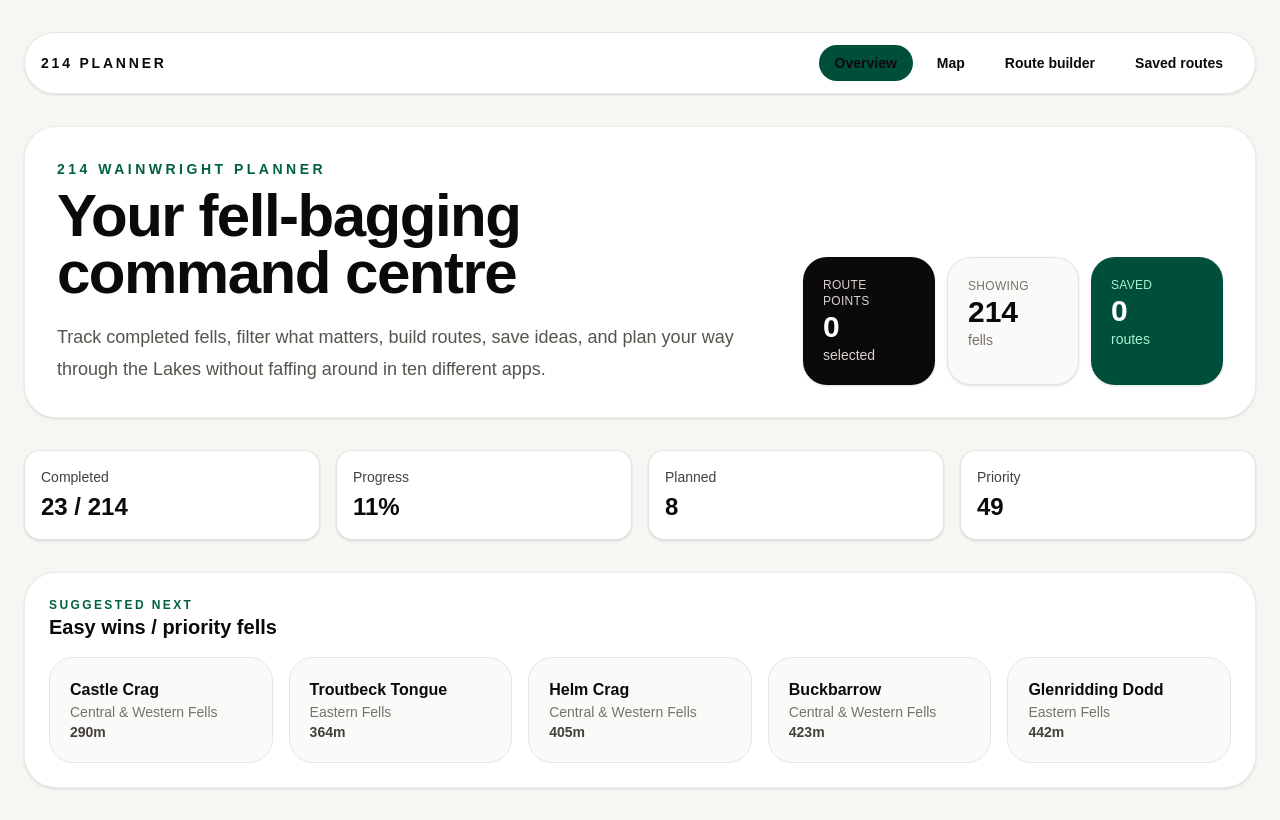
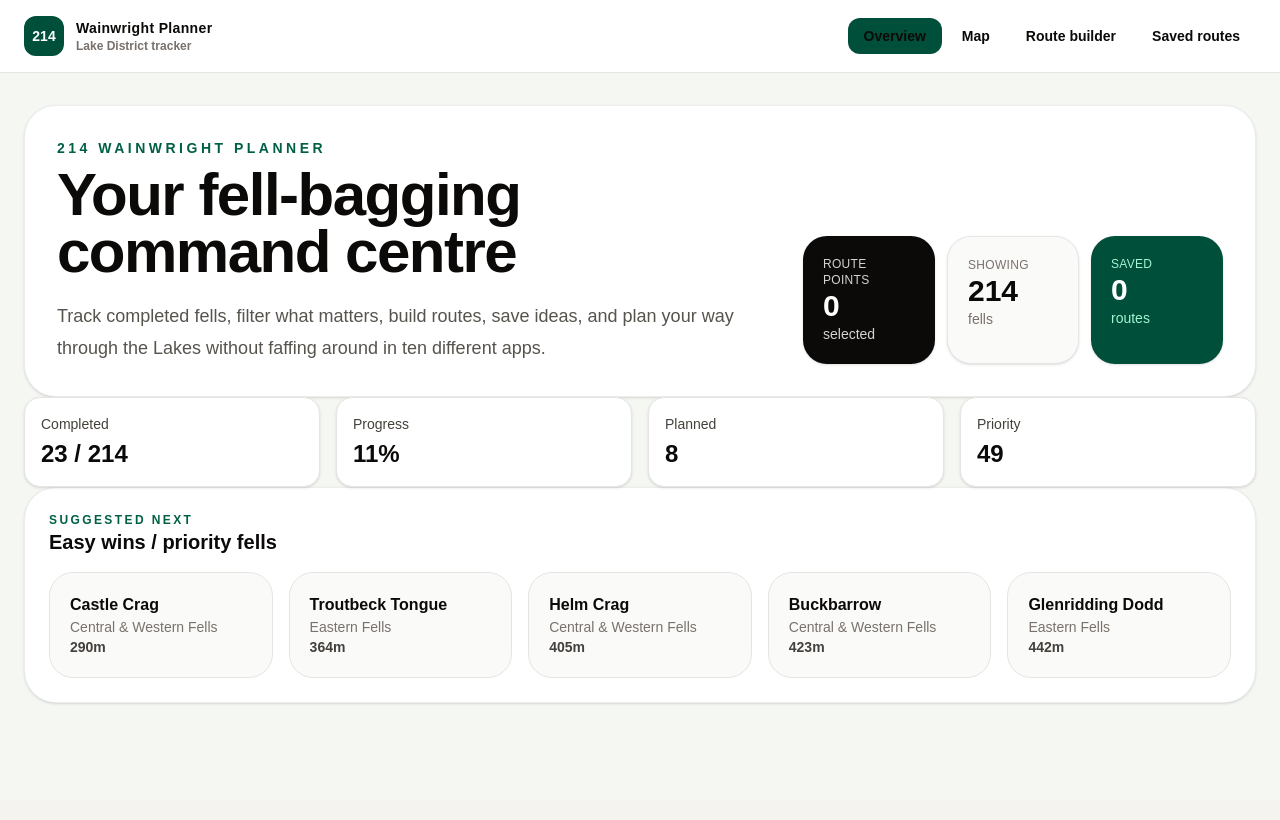
Before and after one commit to tambrulee/wainwright-tracker, a Next.js app: page / in a window 1280 px wide. Built offline with nearby package versions, Linux system fonts and the light colour scheme.

Commit message:
Change navigation bar

```diff
--- a/components/dashboard/DashboardShell.tsx
+++ b/components/dashboard/DashboardShell.tsx
@@ -2,7 +2,6 @@
 
 import type { ReactNode } from "react";
 import type { DashboardView } from "@/types/dashboard";
-import DashboardNav from "./DashboardNav";
 
 type Props = {
   activeView: DashboardView;
@@ -10,17 +9,61 @@
   children: ReactNode;
 };
 
+const navItems: { label: string; value: DashboardView }[] = [
+  { label: "Overview", value: "overview" },
+  { label: "Map", value: "map" },
+  { label: "Route builder", value: "route" },
+  { label: "Saved routes", value: "saved" },
+];
+
 export default function DashboardShell({
   activeView,
   onChangeView,
   children,
 }: Props) {
   return (
-    <div className="min-h-screen bg-[#f4f7f2] px-6 py-8 text-stone-950">
-      <div className="mx-auto max-w-[1500px] space-y-8">
-        <DashboardNav activeView={activeView} onChangeView={onChangeView} />
+    <div className="min-h-screen bg-[#f4f7f2] text-stone-950">
+      <header className="sticky top-0 z-50 border-b border-stone-200 bg-white/95 backdrop-blur">
+        <div className="mx-auto flex max-w-[1500px] items-center justify-between px-6 py-4">
+          <button
+            onClick={() => onChangeView("overview")}
+            className="flex items-center gap-3"
+          >
+            <div className="flex h-10 w-10 items-center justify-center rounded-xl bg-emerald-900 text-sm font-black text-white">
+              214
+            </div>
+
+            <div className="text-left">
+              <p className="text-sm font-black tracking-wide text-stone-950">
+                Wainwright Planner
+              </p>
+              <p className="text-xs font-semibold text-stone-500">
+                Lake District tracker
+              </p>
+            </div>
+          </button>
+
+          <nav className="flex items-center gap-1">
+            {navItems.map((item) => (
+              <button
+                key={item.value}
+                onClick={() => onChangeView(item.value)}
+                className={`rounded-xl px-4 py-2 text-sm font-bold transition ${
+                  activeView === item.value
+                    ? "bg-emerald-900 text-white"
+                    : "text-stone-600 hover:bg-stone-100 hover:text-stone-950"
+                }`}
+              >
+                {item.label}
+              </button>
+            ))}
+          </nav>
+        </div>
+      </header>
+
+      <main className="mx-auto w-full max-w-[1500px] px-6 py-8">
         {children}
-      </div>
+      </main>
     </div>
   );
 }
```
